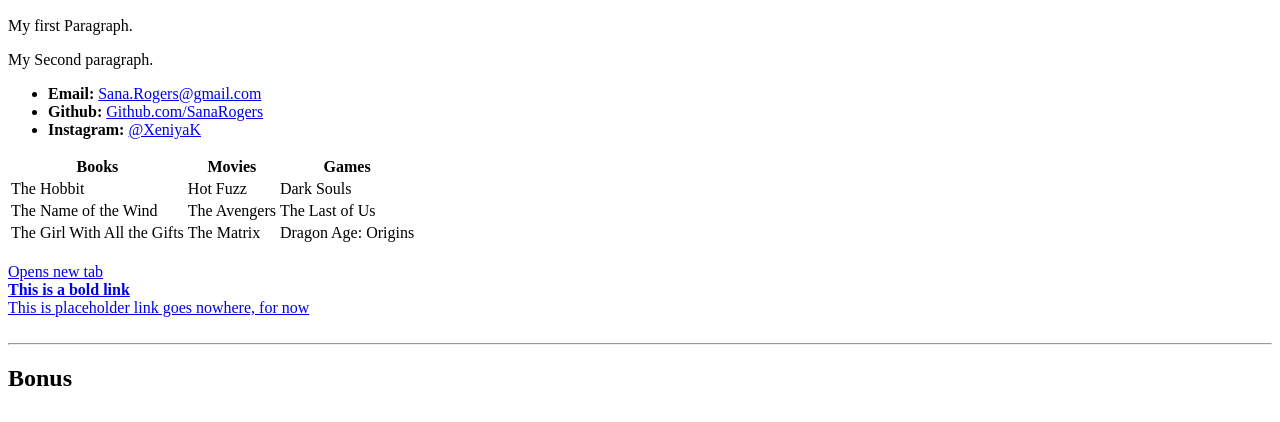
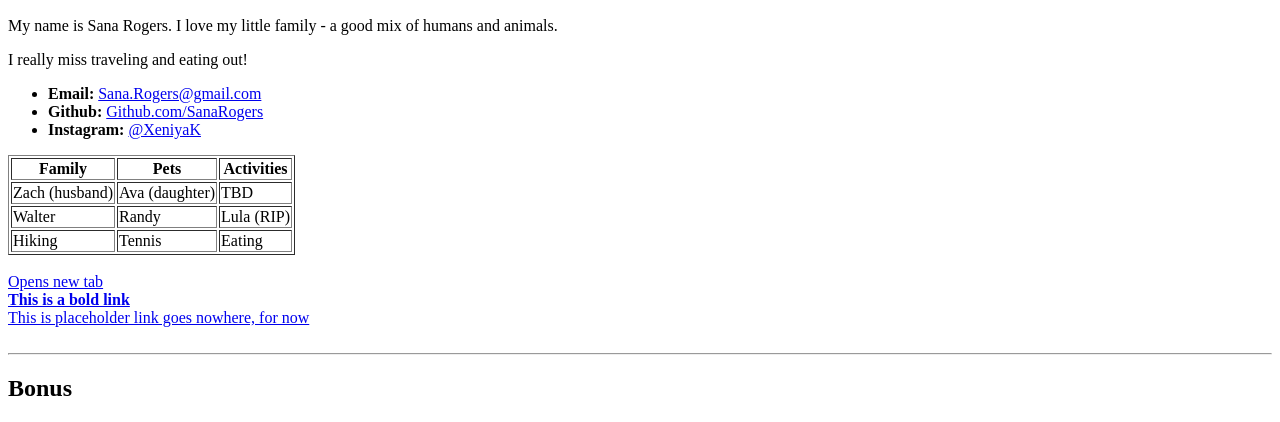
Before and after one commit to SanaRogers/SanaRogers.github.io, a plain HTML site: page index.html in a window 1280 px wide. Shown: the part 433-855 px from the top of the page. Drawn offline with Linux system fonts and the light colour scheme.

Commit message:
Update index.html

```diff
--- a/index.html
+++ b/index.html
@@ -10,33 +10,33 @@
   <h1>Welcome to Sana's Bio</h1>
   <img src="AvaApples.jpg" alt="Ava at Apple Farm" width = "500" height = "350"/>
 
-  <p>My first Paragraph.</p>
-  <p>My Second paragraph.</p>
+  <p>My name is Sana Rogers.  I love my little family - a good mix of humans and animals.</p>
+  <p>I really miss traveling and eating out!</p>
 <ul>
   <li><strong>Email:</strong> <a href = "#"> Sana.Rogers@gmail.com</a></li>
   <li><strong>Github:</strong> <a href="#">Github.com/SanaRogers</a></li>
   <li><strong>Instagram:</strong> <a href="#">@XeniyaK</a></li>
 </ul>
-<table>
+<table border = "1">
     <tr>
-      <th>Books</th>
-      <th>Movies</th>
-      <th>Games</th>
+      <th>Family</th>
+      <th>Pets</th>
+      <th>Activities</th>
     </tr>
     <tr>
-      <td>The Hobbit</td>
-      <td>Hot Fuzz</td>
-      <td>Dark Souls</td>
+      <td>Zach (husband)</td>
+      <td>Ava (daughter)</td>
+      <td>TBD</td>
     </tr>
     <tr>
-      <td>The Name of the Wind</td>
-      <td>The Avengers</td>
-      <td>The Last of Us</td>
+      <td>Walter</td>
+      <td>Randy</td>
+      <td>Lula (RIP)</td>
     </tr>
     <tr>
-      <td>The Girl With All the Gifts</td>
-      <td>The Matrix</td>
-      <td>Dragon Age: Origins</td>
+      <td>Hiking</td>
+      <td>Tennis</td>
+      <td>Eating</td>
     </tr>
   </table>
 
```
